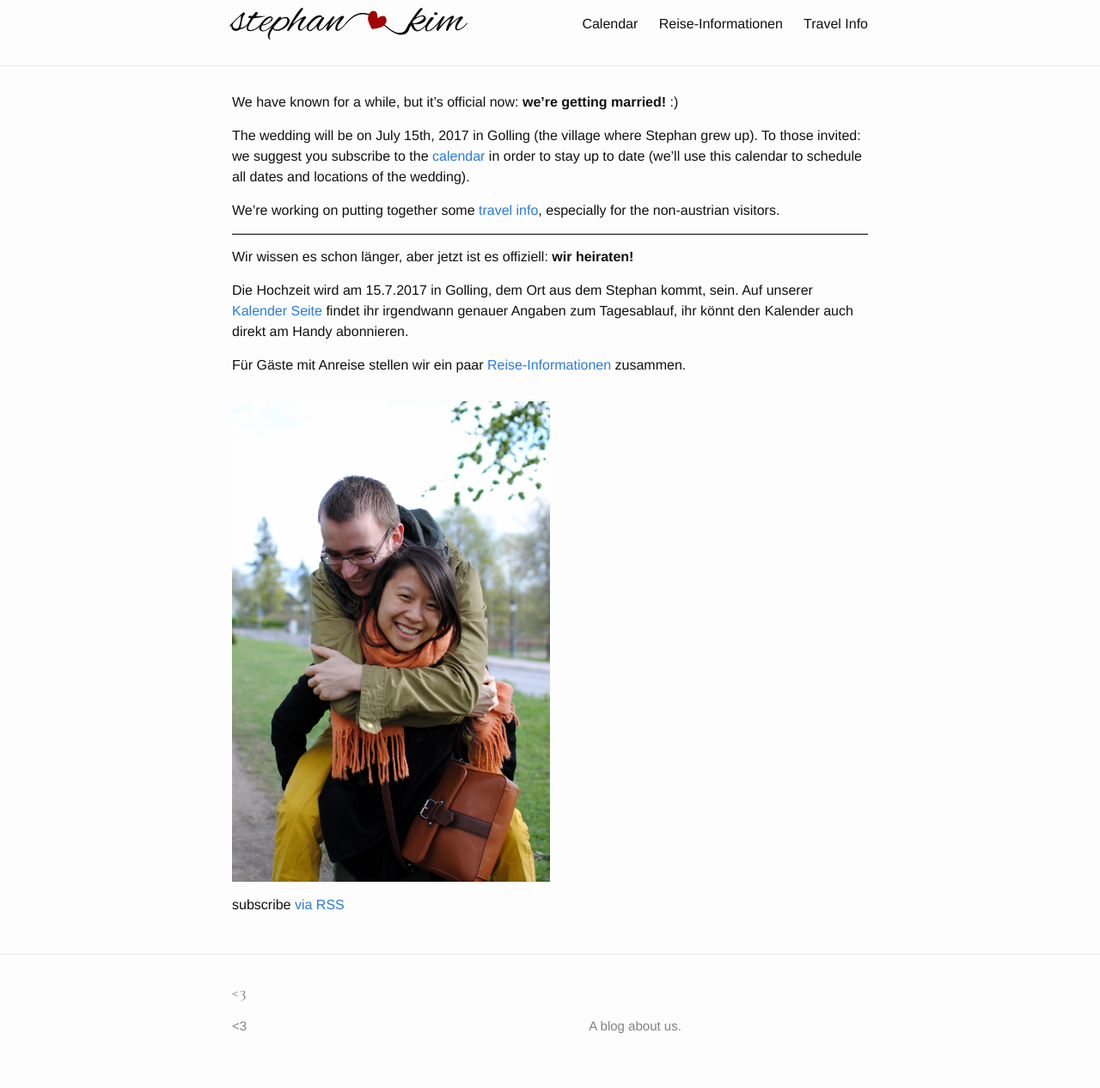
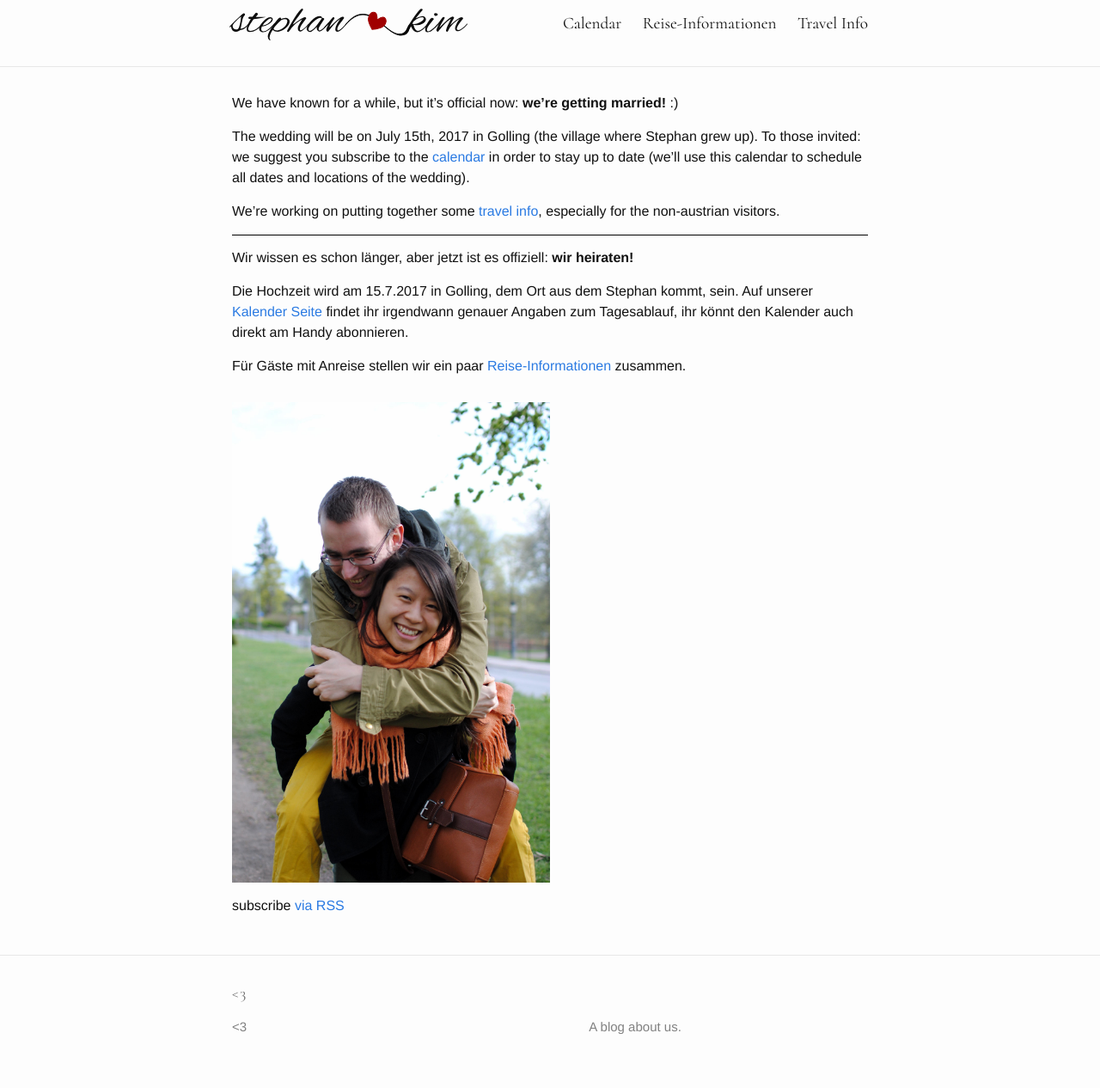
Before and after one commit to stephan-kim/stephan-kim.github.io, a Jekyll site: the page built from index.html, in a window 1280 px wide. Shown: the whole page at 86% size. Built offline with Jekyll 4.4.1, drawn with Linux system fonts in a browser that asks for light colours.

Commit message:
page link fonts

```diff
--- a/_sass/_layout.scss
+++ b/_sass/_layout.scss
@@ -11,7 +11,7 @@
 }
 
 img.logo {
-    margin-top: 9px;
+    margin-top: 10px;
     margin-left: -3px;
     margin-bottom: $spacing-unit;
 }
@@ -41,6 +41,8 @@ img.logo {
     .page-link {
         color: $text-color;
         line-height: $base-line-height;
+        font-family: 'Cormorant', serif;
+        font-size: $base-font-size*1.2;
 
         // Gaps between nav items, but not on the last one
         &:not(:last-child) {
```
